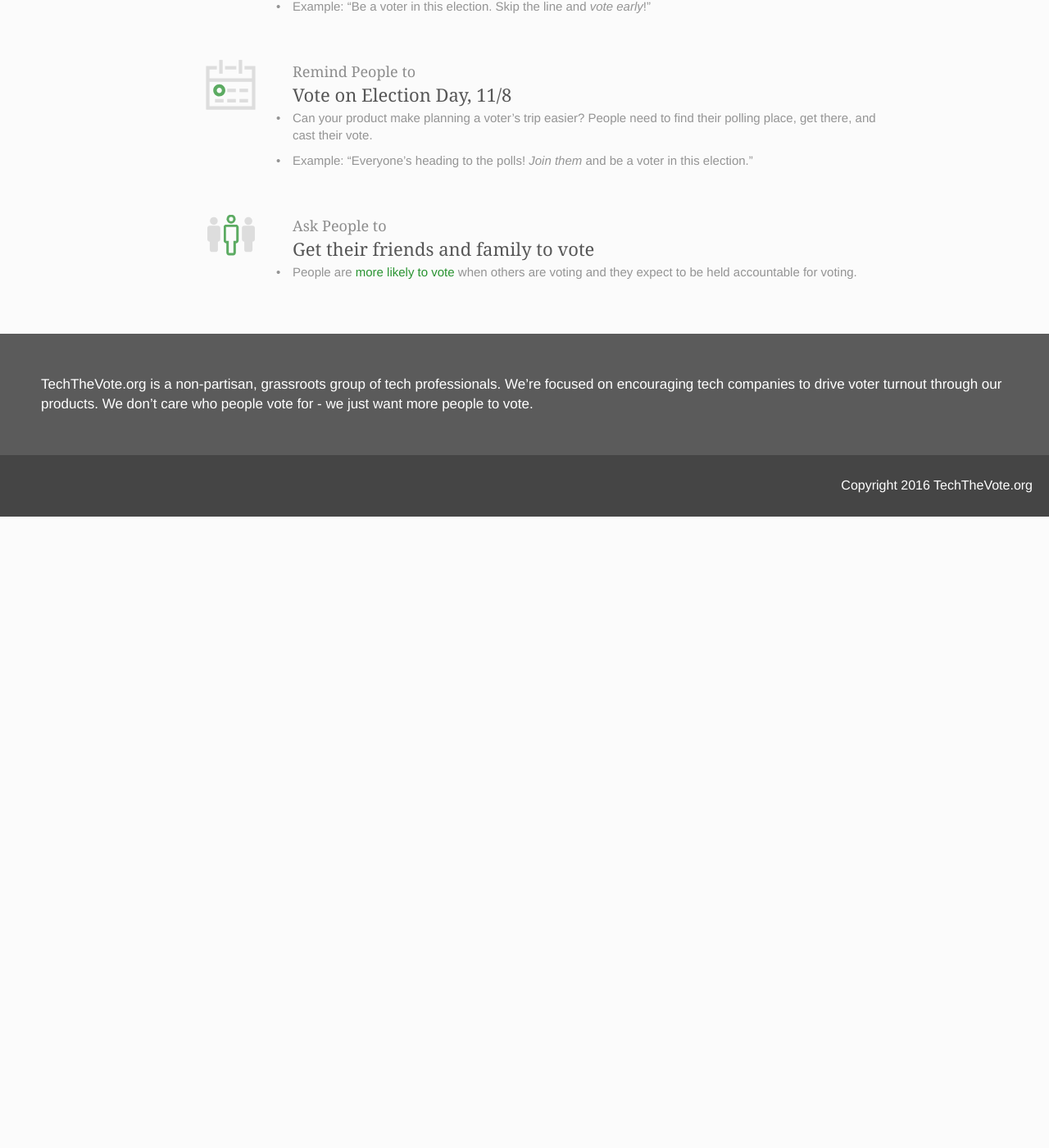
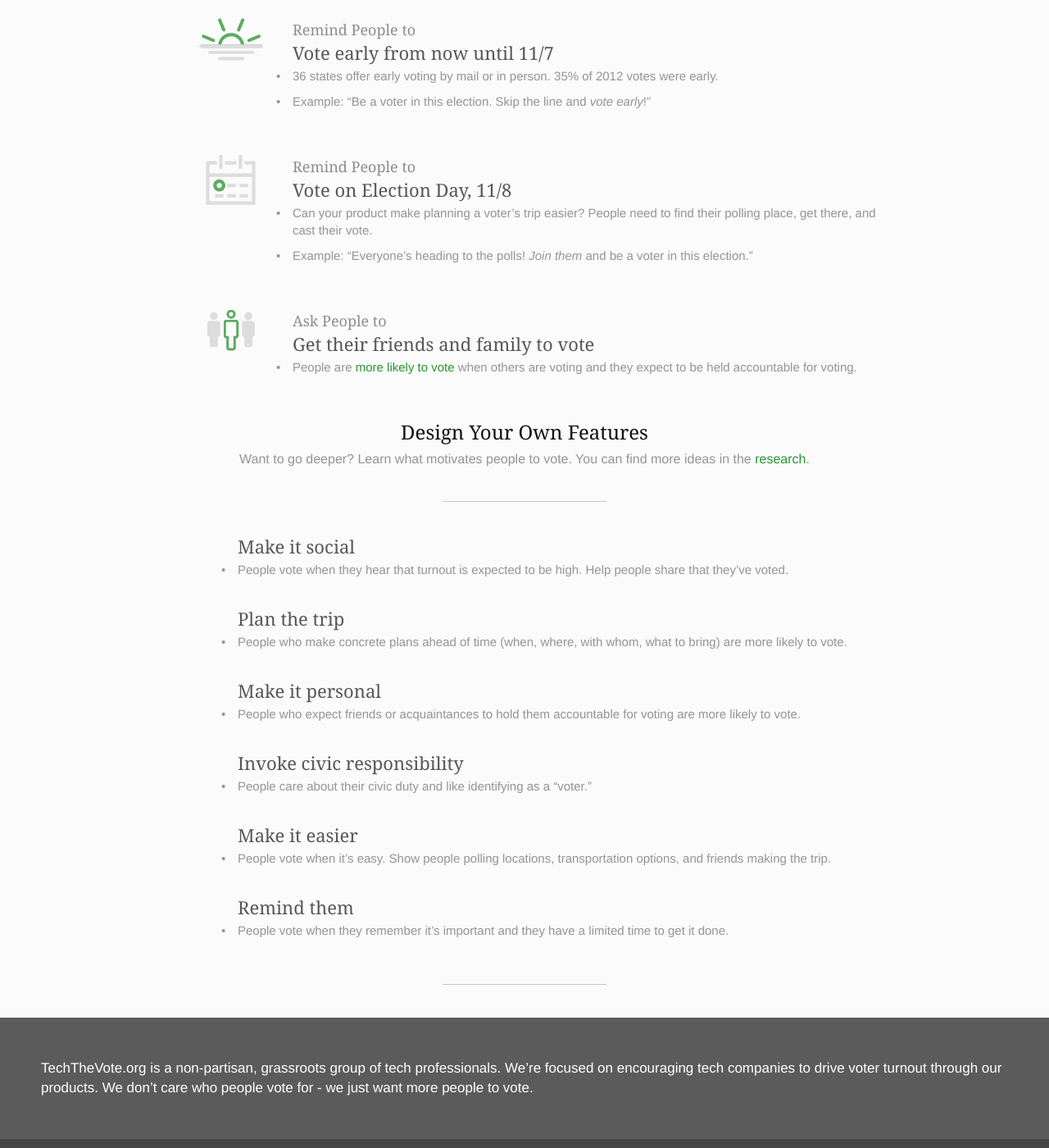
Before and after one commit to techthevote/techthevote.github.io, a Jekyll site: the page built from playbook.md, in a window 1280 px wide and 1400 px high, scrolled down 2571 px. Shown: the whole window at 82% size. Built offline with Jekyll 4.4.1, drawn with Linux system fonts in a browser that asks for light colours; nearby versions of some CDN libraries; comment, search, counter and statistics services are not loaded; before the commit the page ends 3201 px from its top, so only the background shows below that; some of the changed text lies outside the part shown.

Commit message:
Update playbook.md

```diff
--- a/playbook.md
+++ b/playbook.md
@@ -28,6 +28,10 @@ excerpt: Learn how to encourage your users to vote through our simple playbook o
     <div class="nav-element-description">Learn what motivates people to vote.</div>
   </a>
   <a href="#" class="nav-element chapter-3">
+    <div class="nav-element-title">Key election milestones.</div>
+    <div class="nav-element-description">Learn what to ask people to do.</div>
+  </a>
+  <a href="#" class="nav-element chapter-4">
     <div class="nav-element-title">Key election milestones.</div>
     <div class="nav-element-description">Learn what to ask people to do.</div>
   </a>
@@ -137,7 +141,7 @@ excerpt: Learn how to encourage your users to vote through our simple playbook o
 ---
 <!-- End DYOF -->
 
-<!-- Start Final Section -->
+<!-- Start Election Milestones Section -->
 <div class="playbook-subtitle">Design Your Own Features</div>
 <div class="playbook-title-description">Key Election Milestones: What to ask people to do. Our <a href="/resources">Resources section</a> includes links to voter registration forms and mail-in ballot request forms.</div>
 
@@ -197,6 +201,58 @@ excerpt: Learn how to encourage your users to vote through our simple playbook o
 * People are <a target="_blank" href="https://www.gsb.stanford.edu/insights/research-backed-ways-get-out-vote">more likely to vote</a> when others are voting and they expect to be held accountable for voting.
 </div>
 </div>
-<!-- End Final Section -->
+<!-- End Election Milestones Section -->
+
+
+<!-- Start High Impact Section -->
+<div class="playbook-subtitle">Design Your Own Features</div>
+<div class="playbook-title-description">Want to go deeper? Learn what motivates people to vote. You can find more ideas in the <a target="_blank" href="https://www.gsb.stanford.edu/insights/research-backed-ways-get-out-vote">research</a>.</div>
+
+---
+
+<div class="playbook-item no-image" markdown="1">
+<div class="playbook-text" markdown="1">
+<h2 class="playbook-action">Make it social</h2>
+* People vote when they hear that turnout is expected to be high. Help people share that they’ve voted.
+</div>
+</div>
+
+<div class="playbook-item no-image" markdown="1">
+<div class="playbook-text" markdown="1">
+<h2 class="playbook-action">Plan the trip</h2>
+* People who make concrete plans ahead of time (when, where, with whom, what to bring) are more likely to vote.
+</div>
+</div>
+
+<div class="playbook-item no-image" markdown="1">
+<div class="playbook-text" markdown="1">
+<h2 class="playbook-action">Make it personal</h2>
+* People who expect friends or acquaintances to hold them accountable for voting are more likely to vote.
+</div>
+</div>
+
+<div class="playbook-item no-image" markdown="1">
+<div class="playbook-text" markdown="1">
+<h2 class="playbook-action">Invoke civic responsibility</h2>
+* People care about their civic duty and like identifying as a “voter.”
+</div>
+</div>
+
+<div class="playbook-item no-image" markdown="1">
+<div class="playbook-text" markdown="1">
+<h2 class="playbook-action">Make it easier</h2>
+* People vote when it’s easy. Show people polling locations, transportation options, and friends making the trip.
+</div>
+</div>
+
+<div class="playbook-item no-image" markdown="1">
+<div class="playbook-text" markdown="1">
+<h2 class="playbook-action">Remind them</h2>
+* People vote when they remember it’s important and they have a limited time to get it done.
+</div>
+</div>
+
+---
+<!-- End High Impact Section -->
 
 <!-- <div class="playbook-title-description one-off">You can find free reminder banners, profile pic filters, sample reminder copy, and everything else in Resources.</div> -->
```
